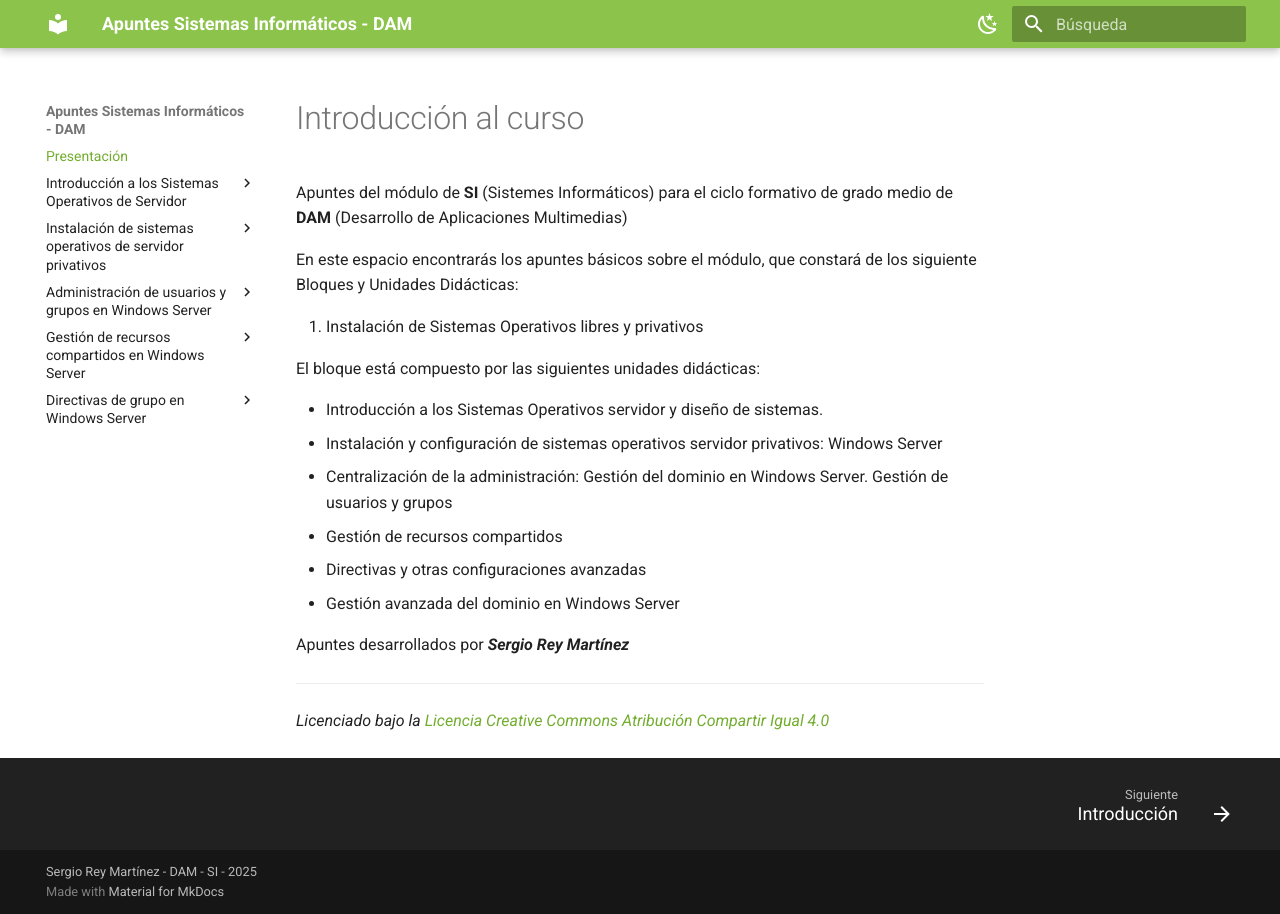
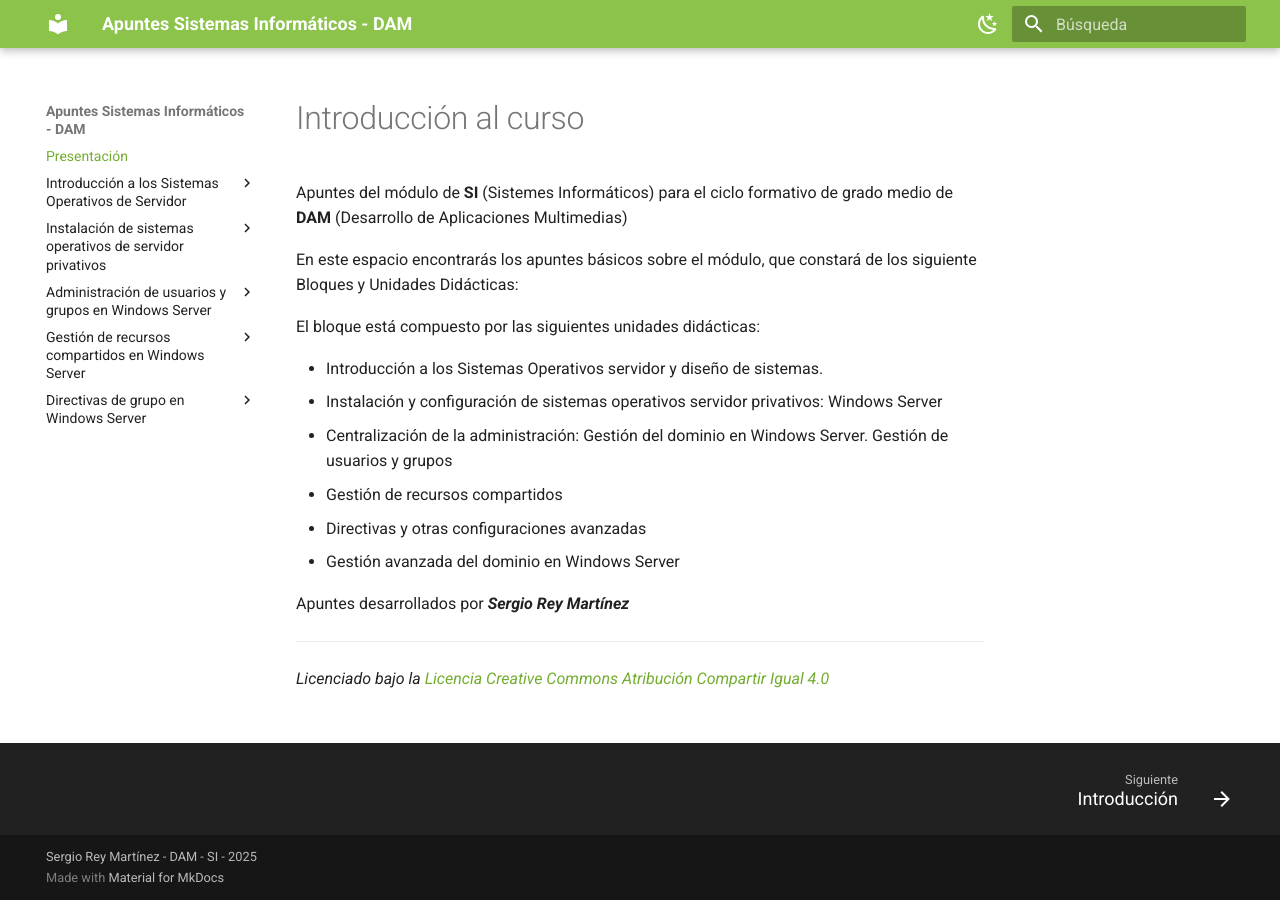
Before and after one commit to apuntes-sergio/si, an MkDocs documentation site: the page built from docs/index.md, in a window 1280 px wide. Built offline with MkDocs 1.6.1 and Material for MkDocs 9.7.7, drawn with Linux system fonts in a browser that asks for light colours.

Commit message:
pruebas (sin cambios de permisos)

```diff
--- a/docs/index.md
+++ b/docs/index.md
@@ -10,8 +10,6 @@ Apuntes del módulo de **SI** (Sistemes Informáticos) para el ciclo formativo d
 </figure> -->
 
 En este espacio encontrarás los apuntes básicos sobre el módulo, que constará de los siguiente Bloques y Unidades Didácticas:
-
-1. Instalación de Sistemas Operativos libres y privativos
 
 El bloque está compuesto por las siguientes unidades didácticas:
 
```
